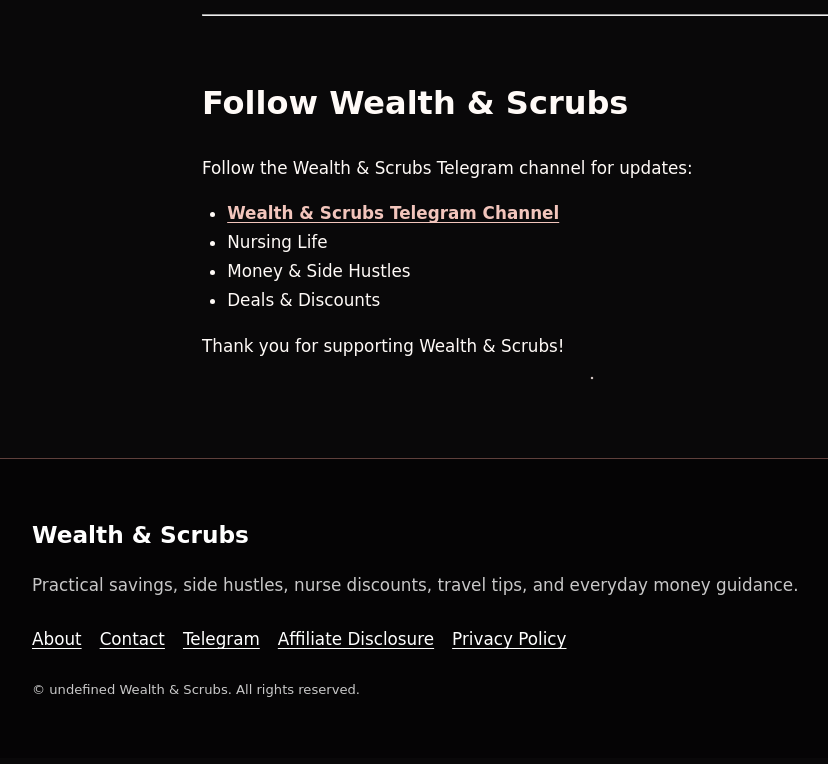
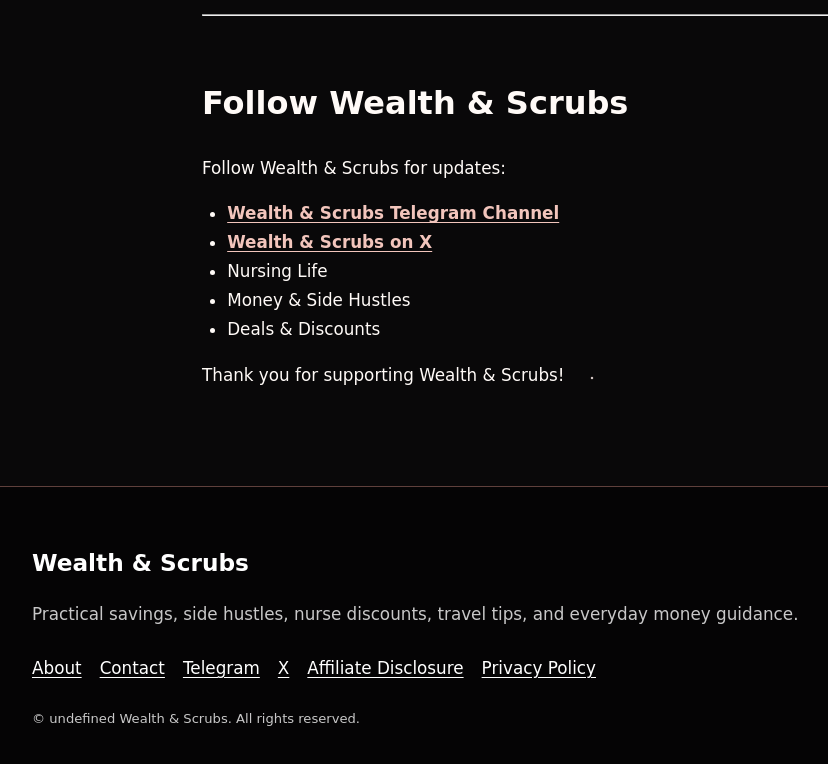
Before and after one commit to wealthandscrubs/wealth-and-scrubs, an Eleventy site: page src/pages/contact.html in a window 1280 px wide. Shown: the part 1622-2386 px from the top of the page, without its empty margins (48-876 px from the left). Built offline with nearby package versions, Linux system fonts and the light colour scheme; Eleventy itself is replaced by a stand-in of ours; files that its build step writes are made by us from their sources; what cheerio would draw is missing.

Commit message:
Add X social link

```diff
--- a/src/_includes/layouts/base.njk
+++ b/src/_includes/layouts/base.njk
@@ -52,6 +52,7 @@
           <a href="/about/">About</a>
           <a href="/contact/">Contact</a>
           <a href="https://t.me/WealthandScrubs" target="_blank" rel="noopener">Telegram</a>
+          <a href="https://x.com/wealthandscrubs?s=11" target="_blank" rel="noopener">X</a>
           <a href="/affiliate-disclosure/">Affiliate Disclosure</a>
           <a href="/privacy-policy/">Privacy Policy</a>
         </nav>
--- a/src/pages/contact.html
+++ b/src/pages/contact.html
@@ -77,12 +77,16 @@
 
 
 
-<p>Follow the Wealth &amp; Scrubs Telegram channel for updates:</p>
+<p>Follow Wealth &amp; Scrubs for updates:</p>
 
 
 
 <ul class="wp-block-list">
 <li><a href="https://t.me/WealthandScrubs" target="_blank" rel="noopener">Wealth &amp; Scrubs Telegram Channel</a></li>
+
+
+
+<li><a href="https://x.com/wealthandscrubs?s=11" target="_blank" rel="noopener">Wealth &amp; Scrubs on X</a></li>
 
 
 
```
